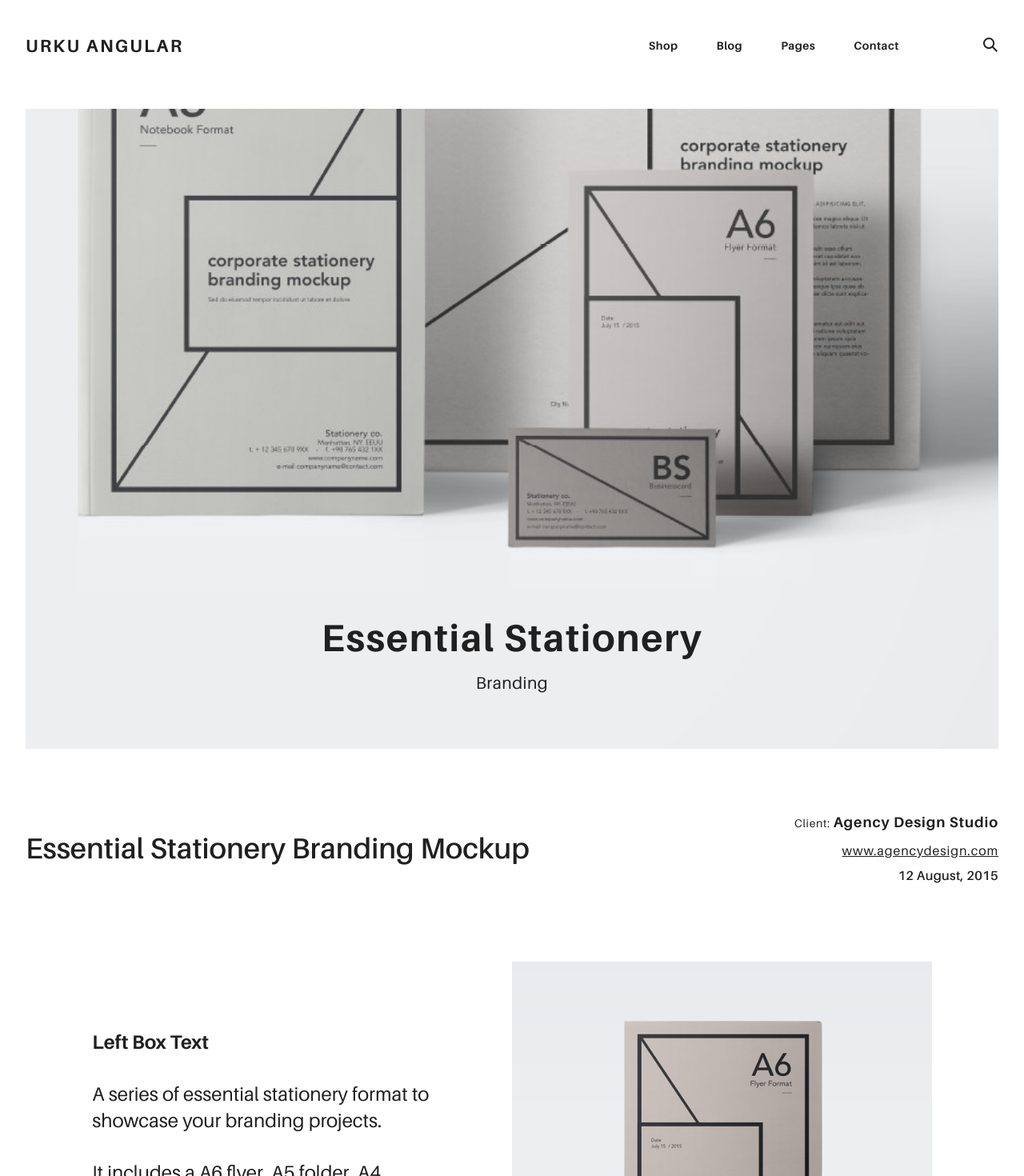
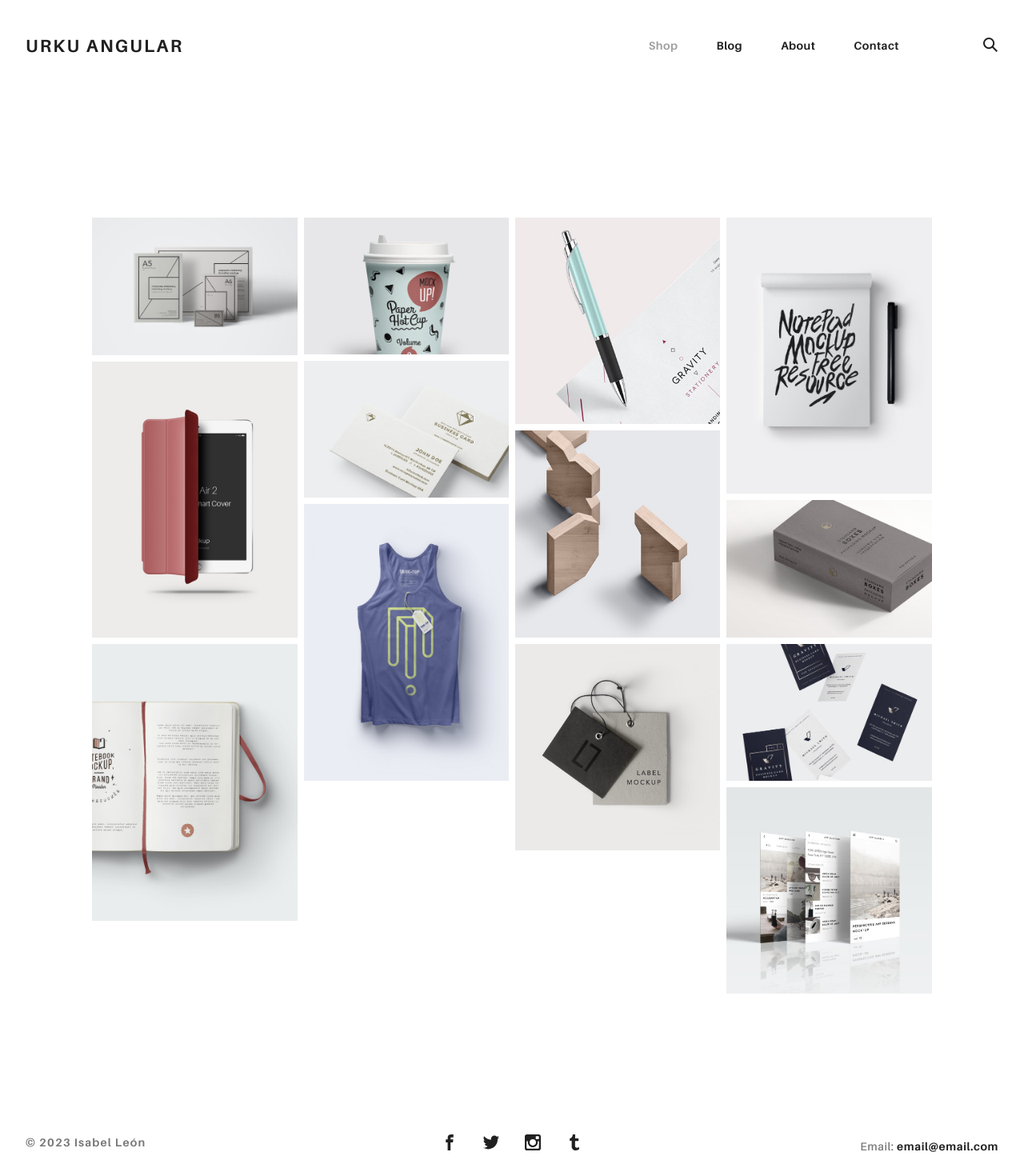
Before and after one commit to Ni4nne/urku-angular, an Angular app: page /home in a window 1280 px wide. Before the commit this address led to /. Shown: the top 1470 px of the page at 80% size. Built offline with nearby package versions, Linux system fonts and the light colour scheme.

Commit message:
footer links removed

```diff
--- a/src/app/app-routing.module.ts
+++ b/src/app/app-routing.module.ts
@@ -6,13 +6,12 @@ import { ItemComponent } from './pages/item/item.component';
 
 //Routing definition
 const routes: Routes = [
-  { path: '', component:BodyComponent},
+  { path: 'home', component:BodyComponent},
   { path: 'about', component:AboutComponent},
   { path: 'item', component:ItemComponent},
 
 //Routing exception
-  { path: '**', pathMatch: 'full', redirectTo: '' }
-
+  { path: '**', pathMatch: 'full', redirectTo: 'home' }
 ];
 
 @NgModule({
--- a/src/app/app.component.html
+++ b/src/app/app.component.html
@@ -4,10 +4,11 @@
 
 <!--<app-body></app-body>-->
 <!--<app-about></app-about>-->
-<app-item></app-item>
+<!--<app-item></app-item>-->
+
+<!-- Routing by url -->
+<router-outlet></router-outlet>
 
 </section>
 
 <app-footer></app-footer>
-
-<router-outlet></router-outlet>
--- a/src/app/app.module.ts
+++ b/src/app/app.module.ts
@@ -1,7 +1,10 @@
 import { NgModule } from '@angular/core';
 import { BrowserModule, provideClientHydration } from '@angular/platform-browser';
 
+//Routes
 import { AppRoutingModule } from './app-routing.module';
+
+//Components
 import { AppComponent } from './app.component';
 import { HeaderComponent } from './shared/header/header.component';
 import { FooterComponent } from './shared/footer/footer.component';
--- a/src/app/shared/footer/footer.component.html
+++ b/src/app/shared/footer/footer.component.html
@@ -1,15 +1,8 @@
 <footer class="ae-container-fluid rk-footer ">
   <div class="ae-grid ae-grid--collapse">
     <div class="ae-grid__item item-lg-4 au-xs-ta-center au-lg-ta-left">
-        <ul class="rk-menu rk-footer-menu">
-          <li class="rk-menu__item"><a href="about.html" class="rk-menu__link">About</a>
-          </li>
-          <li class="rk-menu__item"><a href="documentation.html" class="rk-menu__link">Docs</a>
-          </li>
-          <li class="rk-menu__item"><a href="contact.html" class="rk-menu__link">Contact</a>
-          </li>
-        </ul>
-        <p class="rk-footer__text rk-footer__copy "> <span class="ae-u-bold">© </span><span class="ae-u-bolder">2023 Isabel León</span></p>
+      <p class="rk-footer__text rk-footer__copy "> <span class="ae-u-bold">© </span><span class="ae-u-bolder">2023
+          Isabel León</span></p>
     </div>
     <div class="ae-grid__item item-lg-4 au-xs-ta-center"><a href="#0" class="rk-social-btn ">
         <svg>
@@ -25,7 +18,8 @@
           <use xlink:href="assets/img/symbols.svg#icon-tumblr"></use>
         </svg></a></div>
     <div class="ae-grid__item item-lg-4 au-xs-ta-center au-lg-ta-right">
-        <p class="rk-footer__text rk-footer__contact "> <span class="ae-u-bold">Email: </span><span class="ae-u-bolder"> <a href="#" class="rk-dark-color "> email&#64;email.com </a></span></p>
+      <p class="rk-footer__text rk-footer__contact "> <span class="ae-u-bold">Email: </span><span class="ae-u-bolder">
+          <a href="#" class="rk-dark-color "> email&#64;email.com </a></span></p>
     </div>
   </div>
 </footer>
--- a/src/app/shared/header/header.component.html
+++ b/src/app/shared/header/header.component.html
@@ -12,30 +12,32 @@
     </svg>
   </label>
   <div class="ae-container-fluid rk-topbar">
-      <h1 class="rk-logo"><a href="index.html">Urku Angular</a></h1>
+    <h1 class="rk-logo"><a routerLink="home">Urku Angular</a></h1>
     <nav class="rk-navigation">
       <ul class="rk-menu">
-          <li class="rk-menu__item"><a href="#" class="rk-menu__link">Shop</a>
+        <li class="active rk-menu__item">
+          <a routerLink="" class="rk-menu__link">Shop</a>
           <nav class="rk-menu__sub">
             <ul class="rk-container">
-                <li class="rk-menu__item"><a href="#" class="rk-menu__link">Women</a></li>
-                <li class="rk-menu__item"><a href="#" class="rk-menu__link">Men</a></li>
-                <li class="rk-menu__item"><a href="#" class="rk-menu__link">Kids</a></li>
+              <li class="rk-menu__item">
+                <a routerLink="" class="rk-menu__link">Women</a>
+              </li>
+              <li class="rk-menu__item">
+                <a routerLink="" class="rk-menu__link">Men</a>
+              </li>
+              <li class="rk-menu__item">
+                <a routerLink="" class="rk-menu__link">Kids</a>
+              </li>
             </ul>
           </nav>
         </li>
-          <li class="rk-menu__item"><a href="blog.html" class="rk-menu__link">Blog</a>
+        <li routerLink="" class="rk-menu__item">
+          <a href="blog" class="rk-menu__link">Blog</a>
         </li>
-          <li class="rk-menu__item"><a href="#0" class="rk-menu__link">Pages</a>
-            <nav class="rk-menu__sub">
-              <ul class="rk-container">
-                <li class="rk-menu__item"><a href="about.html" class="rk-menu__link">About</a></li>
-                <li class="rk-menu__item"><a href="documentation.html" class="rk-menu__link">Documentation</a></li>
-                <li class="rk-menu__item"><a href="design-styles.html" class="rk-menu__link">Design Styles</a></li>
-              </ul>
-            </nav>
+        <li class="rk-menu__item">
+          <a href="about" class="rk-menu__link">About</a>
         </li>
-          <li class="rk-menu__item"><a href="contact.html" class="rk-menu__link">Contact</a>
+        <li class="rk-menu__item"><a href="contact" class="rk-menu__link">Contact</a>
         </li>
       </ul>
       <form class="rk-search">
```
Lines whose indentation alone changed are shown as unchanged.
